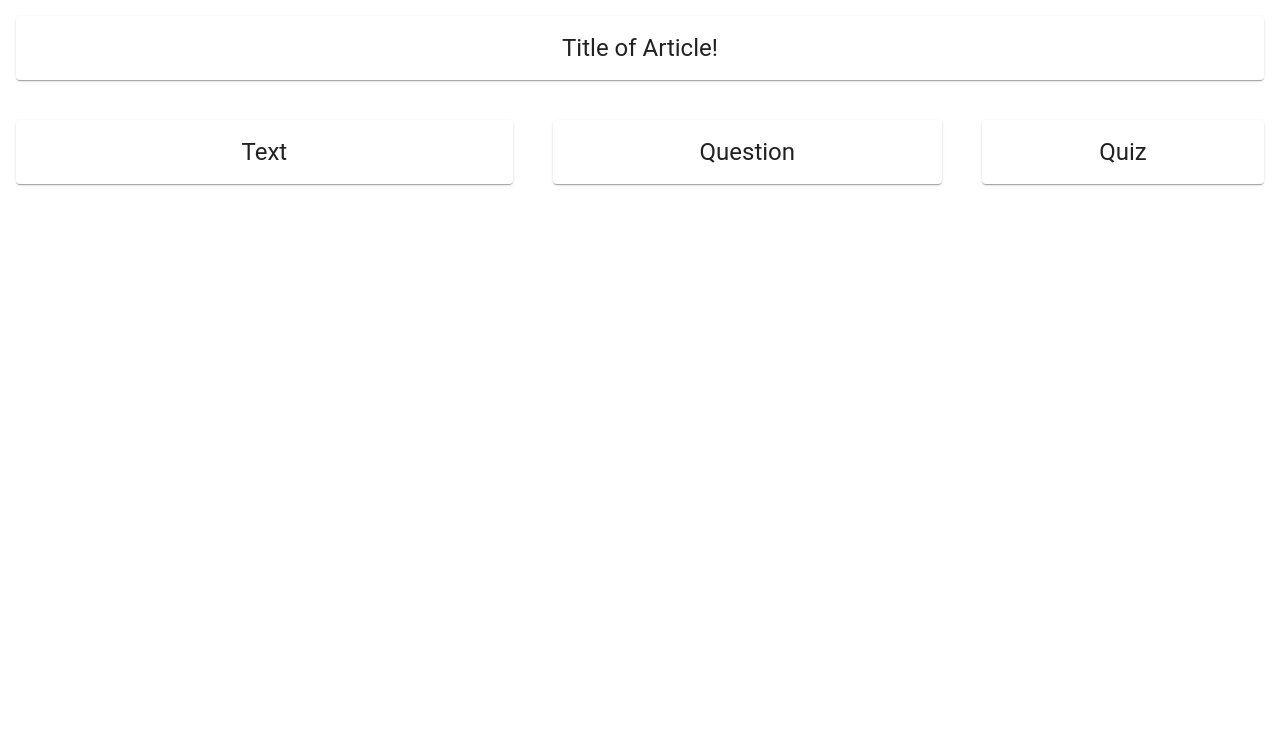
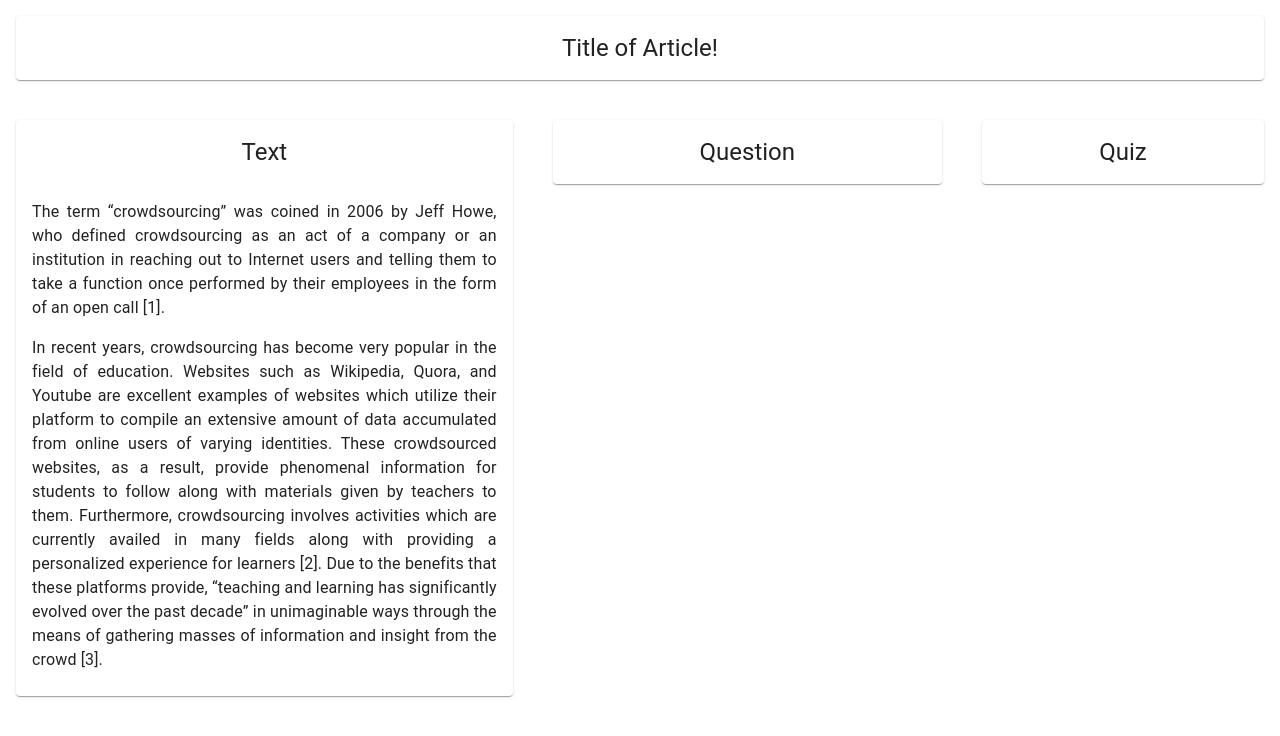
Before and after one commit to hammadfarooqi/Interactpedia, a React (Create React App) app: page / in a window 1280 px wide. Shown: the top 736 px of the page. Built offline with nearby package versions, Linux system fonts and the light colour scheme.

Commit message:
Using Typography?

```diff
--- a/src/App.js
+++ b/src/App.js
@@ -15,10 +15,10 @@ function App() {
           <TextDisplay title="Text" />
         </Grid>
         <Grid item sm={4} md={4} lg={4}>
-          <TextDisplay title="Question" />
+          <Header title="Question" />
         </Grid>
         <Grid item sm={3} md={3} lg={3}>
-          <TextDisplay title="Quiz" />
+          <Header title="Quiz" />
         </Grid>
       </Grid>
     </div>
--- a/src/components/Header.js
+++ b/src/components/Header.js
@@ -8,7 +8,6 @@ const Header = ( { title } ) => {
         <CardHeader
           title = {title}
         />
-
       </Card>
     </div>
   )
--- a/src/components/TextDisplay.js
+++ b/src/components/TextDisplay.js
@@ -1,6 +1,7 @@
 import Card from '@mui/material/Card'
 import CardHeader from '@mui/material/CardHeader'
 import CardContent from '@mui/material/CardContent'
+import Typography from '@mui/material/Typography'
 
 const TextDisplay = ( {title} ) => {
   return (
@@ -9,7 +10,14 @@ const TextDisplay = ( {title} ) => {
         <CardHeader
           title = {title}
         />
-
+        <CardContent>
+          <Typography align='justify' paragraph={true}>
+            The term “crowdsourcing” was coined in 2006 by Jeff Howe, who defined crowdsourcing as an act of a company or an institution in reaching out to Internet users and telling them to take a function once performed by their employees in the form of an open call [1].
+          </Typography>
+          <Typography align='justify'>
+            In recent years, crowdsourcing has become very popular in the field of education. Websites such as Wikipedia, Quora, and Youtube are excellent examples of websites which utilize their platform to compile an extensive amount of data accumulated from online users of varying identities. These crowdsourced websites, as a result, provide phenomenal information for students to follow along with materials given by teachers to them. Furthermore, crowdsourcing involves activities which are currently availed in many fields along with providing a personalized experience for learners [2]. Due to the benefits that these platforms provide, “teaching and learning has significantly evolved over the past decade” in unimaginable ways through the means of gathering masses of information and insight from the crowd [3].
+          </Typography>
+        </CardContent>
       </Card>
     </div>
   )
```
Also changed, not shown: src/components/Question.js (added, +13 -0 lines), src/article.txt (added).
